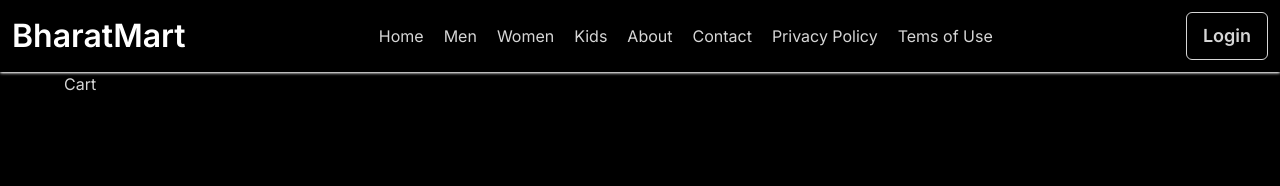
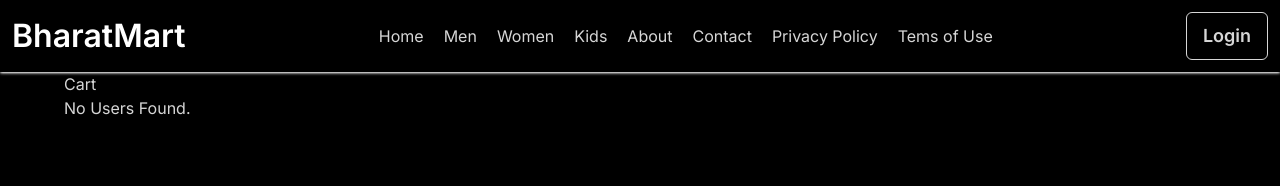
Before and after one commit to VikasMeshram2708/Flipkart-Clone, a Next.js app in the folder flipkart-clone/: page /cart in a window 1280 px wide. Shown: the top 186 px of the page. Built offline with nearby package versions, Linux system fonts and the light colour scheme; no server answers.

Commit message:
:tada: code updated.

```diff
--- a/flipkart-clone/app/(pages)/cart/page.tsx
+++ b/flipkart-clone/app/(pages)/cart/page.tsx
@@ -1,7 +1,15 @@
-export default function Cart() {
+import { authOptions } from '@/app/api/auth/[...nextauth]/route';
+import { getServerSession } from 'next-auth';
+
+export default async function Cart() {
+  const session = await getServerSession(authOptions);
   return (
     <section className="min-h-screen max-w-[90%] mx-auto">
       <h1>Cart</h1>
+      {session && (
+        <p className="text-white b">{JSON.stringify(session?.user?.name)}</p>
+      )}
+      {!session && <p>No Users Found.</p>}
     </section>
   );
 }
--- a/flipkart-clone/app/api/auth/[...nextauth]/route.ts
+++ b/flipkart-clone/app/api/auth/[...nextauth]/route.ts
@@ -4,7 +4,7 @@
 import Credentials from 'next-auth/providers/credentials';
 import Users from '@/data/Seed';
 
-const authOptions: NextAuthOptions = {
+export const authOptions: NextAuthOptions = {
   providers: [
     GoogleProvider({
       clientId: process.env.GOOGLE_CLIENT_ID as string,
@@ -37,6 +37,7 @@
       },
     }),
   ],
+  secret: process.env.NEXTAUTH_SECRET,
 };
 const handler = NextAuth(authOptions);
 
```
Also changed, not shown: 1 other file (tests, documents, lock files or other folders).
